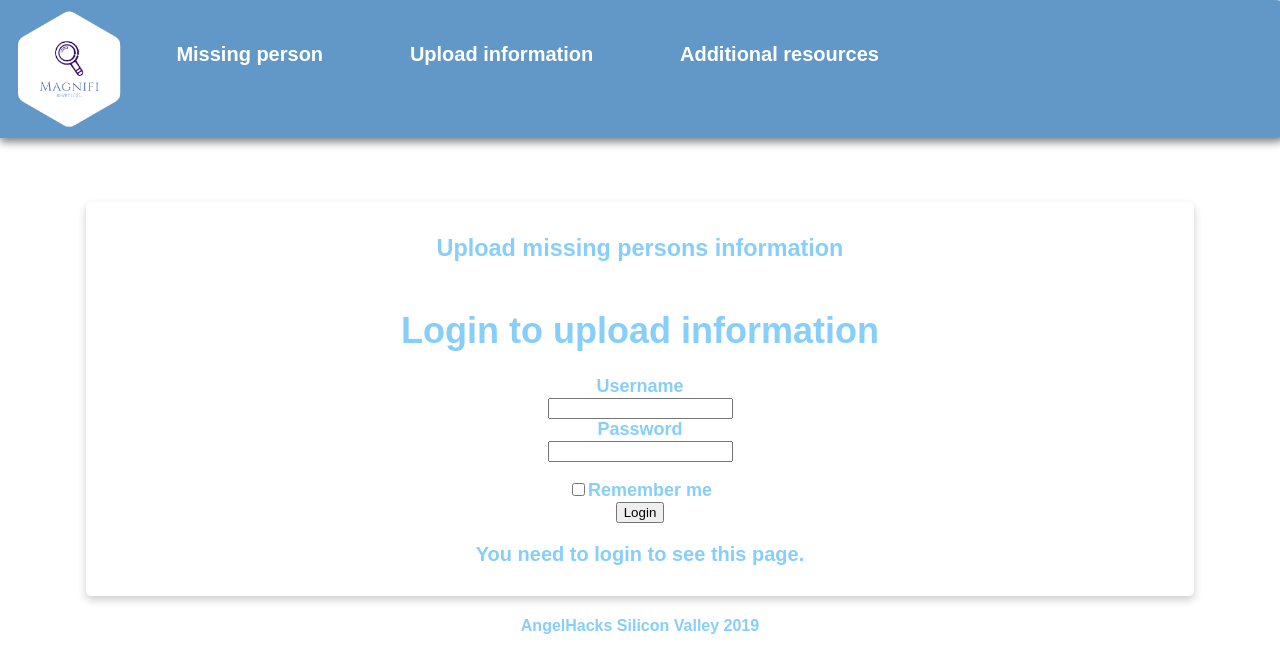
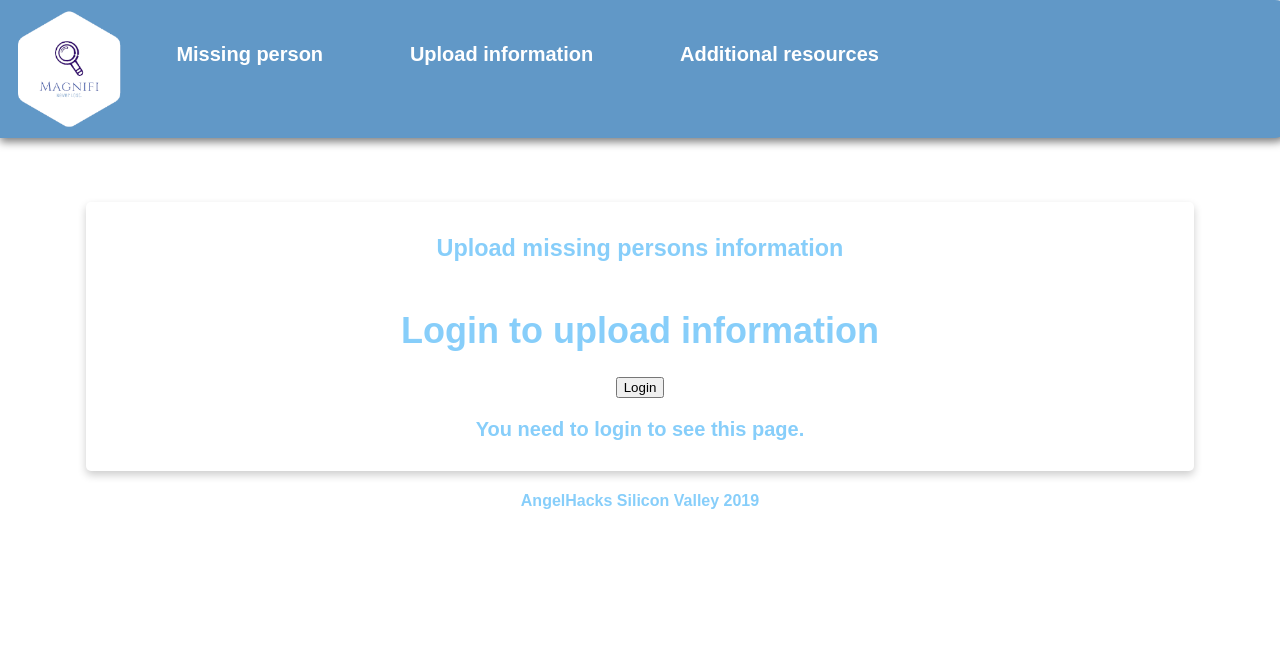
Before and after one commit to howardlee93/angelhacksSV, a React (Create React App) app in the folder client/: page /#/Upload in a window 1280 px wide. Shown: the top 672 px of the page. Built offline with nearby package versions, Linux system fonts and the light colour scheme.

Commit message:
redid login

```diff
--- a/client/src/components/login.jsx
+++ b/client/src/components/login.jsx
@@ -28,11 +28,10 @@
 
   onLogin(){
     this.setState({
-      login:true,
+      login: true,
     });
     const {onAuthentication} = this.props;
     onAuthentication();
-
 
   }
 
@@ -49,11 +48,6 @@
             <h1>Login to upload information</h1>
             <div className={classes.box}>
               <form id="login">
-                <label>Username</label><br></br>
-                <input id='username'></input><br></br>
-                <label>Password</label><br></br>
-                <input type='password' id='password'></input><p></p>
-                <input type='checkbox'></input><label>Remember me</label><br></br>
                 <input type='button' onClick={this.onLogin} name="" value="Login"></input>
               </form>
             </div>
--- a/client/src/components/upload.jsx
+++ b/client/src/components/upload.jsx
@@ -101,6 +101,8 @@
       	<input type ='text' placeholder= "time" name= "time" onChange = {this.handleChange}/>
 
         <Button type="submit" style={{justifyContent:'center'}}>UPLOAD</Button>
+        <button style={{justifyContent:'center'}} > Logout</button>
+
 
 
       </form>
@@ -118,8 +120,11 @@
 
 
      { !this.state.authenticated && <Login onAuthentication = {this.onAuthentication}/>}
+
       { this.state.authenticated?
-      	<UploadForm/>: <p> You need to login to see this page.</p>
+      	<UploadForm/>
+
+      	: <p> You need to login to see this page.</p>
        }
 
       </div>
```
